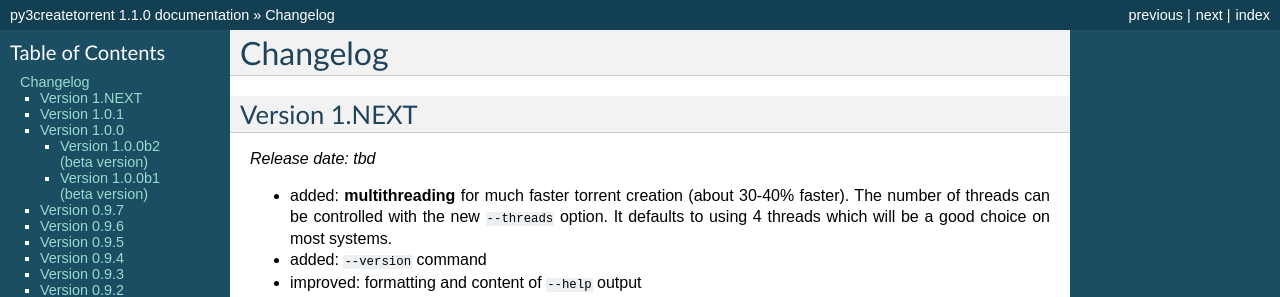
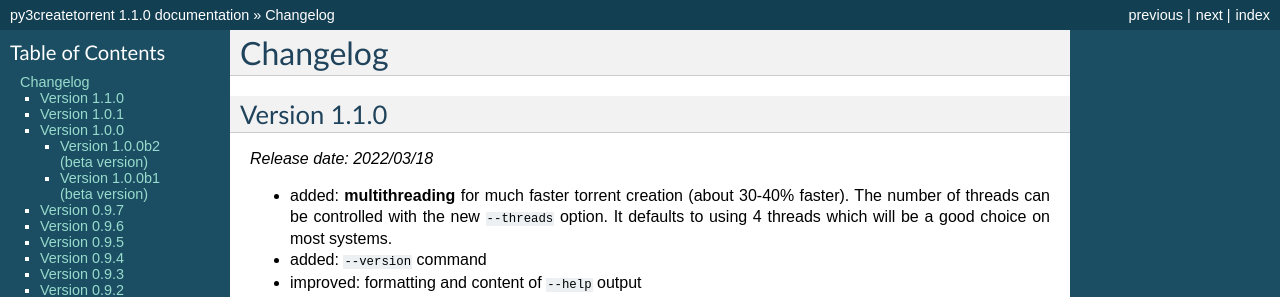
Before and after one commit to rsnitsch/py3createtorrent, a Sphinx documentation site: the page built from docs/source/changelog.rst, in a window 1280 px wide and 900 px high. Shown: the top 297 px of the window. Built offline with Sphinx 7.4.7, drawn with Linux system fonts in a browser that asks for light colours.

Commit message:
Update changelog

```diff
--- a/docs/source/changelog.rst
+++ b/docs/source/changelog.rst
@@ -1,10 +1,10 @@
 Changelog
 =========
 
-Version 1.NEXT
---------------
+Version 1.1.0
+-------------
 
-*Release date: tbd*
+*Release date: 2022/03/18*
 
 * added: **multithreading** for much faster torrent creation (about 30-40% faster). The number of threads can be controlled with the new ``--threads`` option. It defaults to using 4 threads which will be a good choice on most systems.
 * added: ``--version`` command
```
